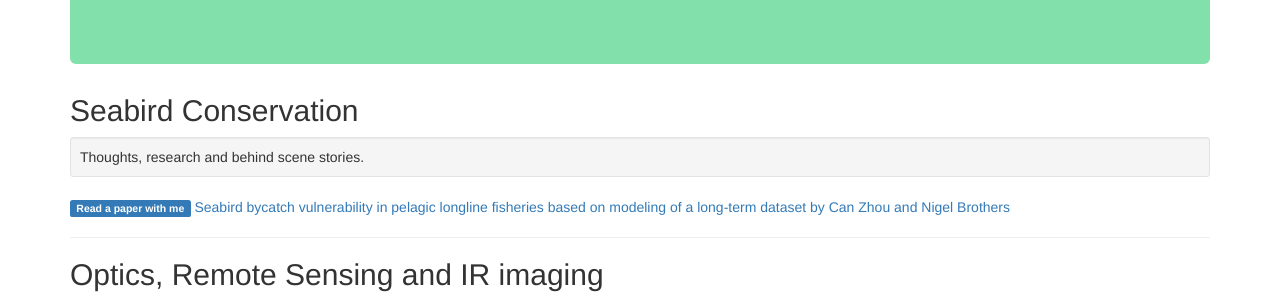
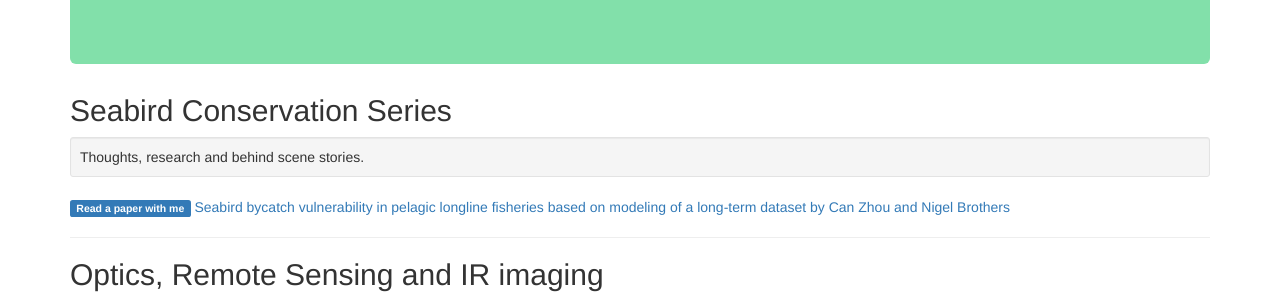
Before and after one commit to HVoltBb/HVoltBb.github.io, a Jekyll site: the page built from random/index.html, in a window 1280 px wide and 1024 px high. Shown: the part 210-504 px from the top of the window. Built offline with Jekyll 4.4.1, drawn with Linux system fonts in a browser that asks for light colours; comment, search, counter and statistics services are not loaded.

Commit message:
Update index.html

```diff
--- a/random/index.html
+++ b/random/index.html
@@ -12,7 +12,7 @@ description: Blog posts on optics, thermodynamics and more
 </div>
 
 <!--- seabird conservation --->
-<h2>Seabird Conservation</h2>
+<h2>Seabird Conservation Series</h2>
 <div class="well well-sm">
 	Thoughts, research and behind scene stories.
 </div>
```
